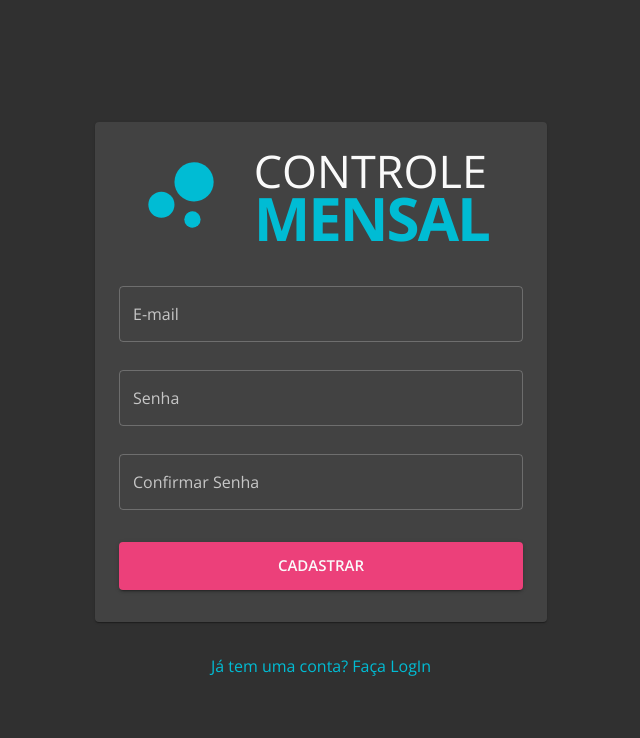
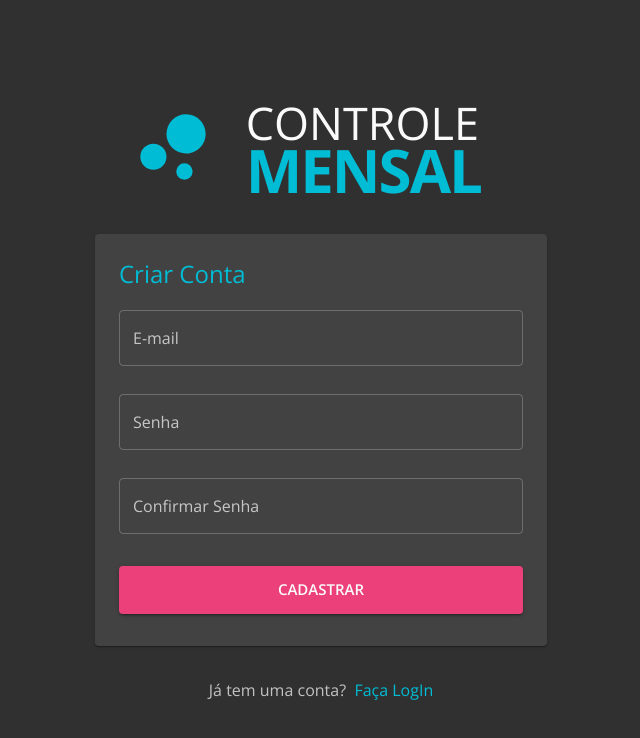
Before and after one commit to carloswimmer/controle-mensal, a React (Create React App) app: page /sign-up in a window 1280 px wide. Shown: the top 738 px of the page, without its empty margins (319-959 px from the left). Built offline with nearby package versions, Linux system fonts and the light colour scheme; no server answers.

Commit message:
Include header into sign pages

```diff
--- a/src/pages/SignIn/index.tsx
+++ b/src/pages/SignIn/index.tsx
@@ -15,9 +15,12 @@ const SignIn = () => {
   return (
     <Viewport>
       <Container>
+        <Logo />
         <Card>
           <CardContent>
-            <Logo />
+            <Box mb={2}>
+              <Typography variant="h5">Fazer Login</Typography>
+            </Box>
             <Form />
           </CardContent>
         </Card>
--- a/src/pages/SignUp/index.tsx
+++ b/src/pages/SignUp/index.tsx
@@ -16,16 +16,20 @@ const SignUp = () => {
   return (
     <Viewport>
       <Container>
+        <Logo />
         <Card>
           <CardContent>
-            <Logo />
+            <Box mb={2}>
+              <Typography variant="h5">Criar Conta</Typography>
+            </Box>
             <Form />
           </CardContent>
         </Card>
         <Box mt={4}>
-          <Typography align="center">
+          <Typography align="center" color="textSecondary">
+            Já tem uma conta? &nbsp;
             <Link component={RouterLink} to="/">
-              Já tem uma conta? Faça LogIn
+              Faça LogIn
             </Link>
           </Typography>
         </Box>
```
